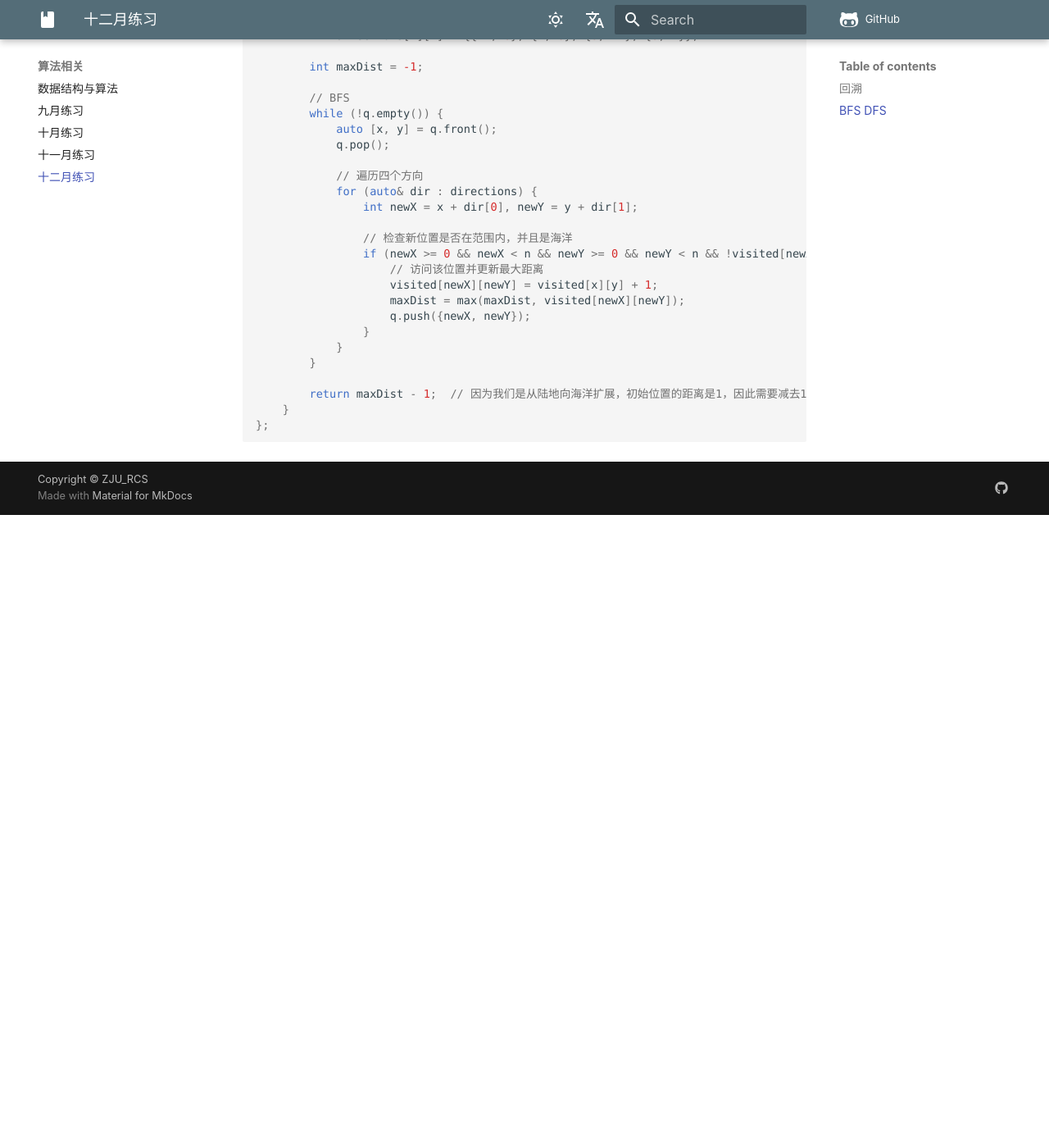
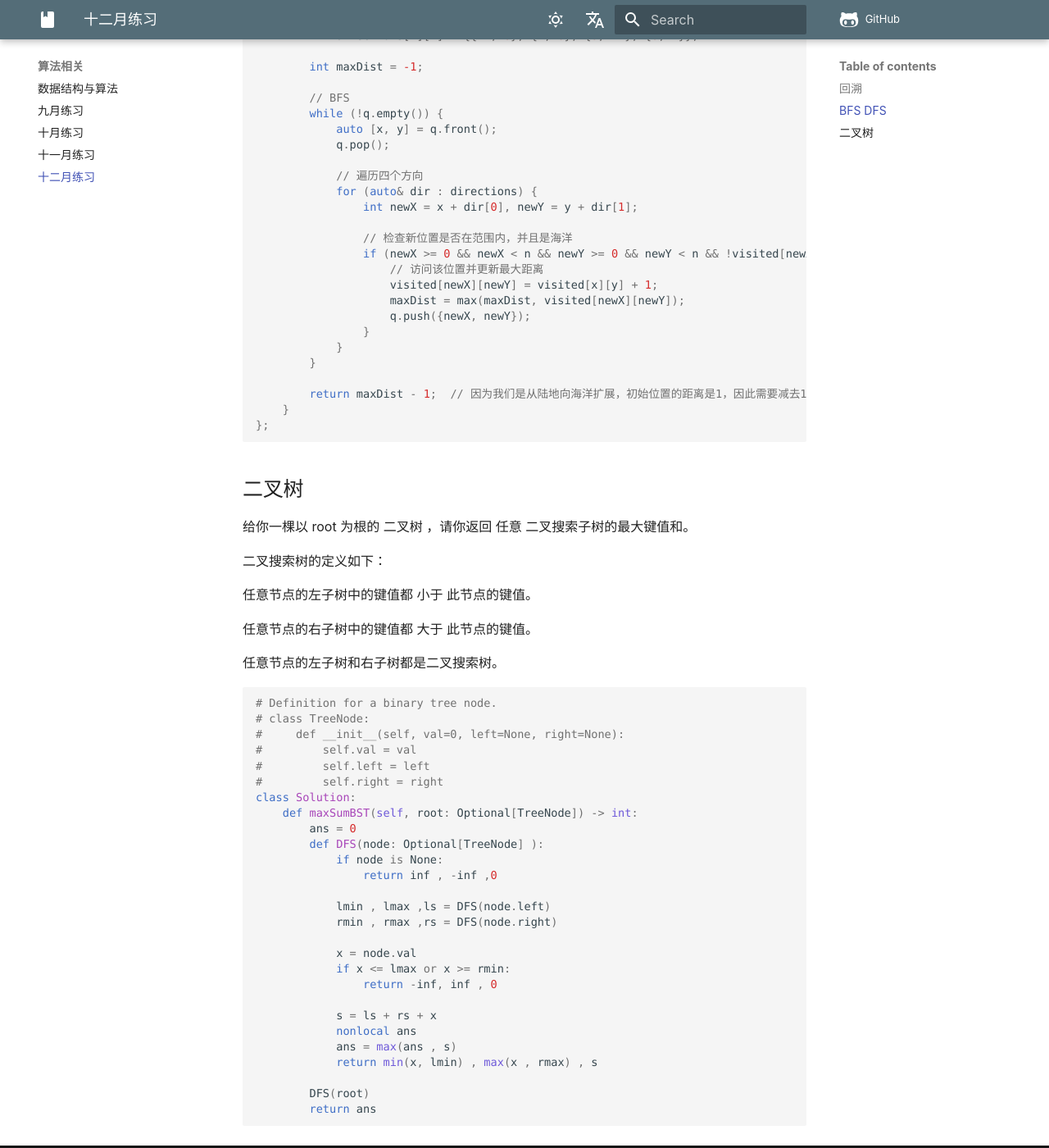
Before and after one commit to zjuer-dm/Notebook, an MkDocs documentation site: the page built from docs/computer/algorithm/Dec_practice.md, in a window 1280 px wide and 1400 px high, scrolled down 2687 px. Shown: the whole window at 82% size. Built offline with MkDocs 1.6.1 and Material for MkDocs 9.7.7, drawn with Linux system fonts in a browser that asks for light colours; nearby versions of some CDN libraries; some web fonts are replaced; comment, search, counter and statistics services are not loaded; before the commit the page ends 3315 px from its top, so only the background shows below that.

Commit message:
2024.12.6

````diff
--- a/docs/computer/algorithm/Dec_practice.md
+++ b/docs/computer/algorithm/Dec_practice.md
@@ -137,3 +137,45 @@ public:
     }
 };
 ```
+
+## 二叉树
+
+给你一棵以 root 为根的 二叉树 ，请你返回 任意 二叉搜索子树的最大键值和。
+
+二叉搜索树的定义如下：
+
+任意节点的左子树中的键值都 小于 此节点的键值。
+
+任意节点的右子树中的键值都 大于 此节点的键值。
+
+任意节点的左子树和右子树都是二叉搜索树。
+
+```py
+# Definition for a binary tree node.
+# class TreeNode:
+#     def __init__(self, val=0, left=None, right=None):
+#         self.val = val
+#         self.left = left
+#         self.right = right
+class Solution:
+    def maxSumBST(self, root: Optional[TreeNode]) -> int:
+        ans = 0
+        def DFS(node: Optional[TreeNode] ):
+            if node is None:
+                return inf , -inf ,0
+
+            lmin , lmax ,ls = DFS(node.left)
+            rmin , rmax ,rs = DFS(node.right)
+
+            x = node.val
+            if x <= lmax or x >= rmin:
+                return -inf, inf , 0
+
+            s = ls + rs + x
+            nonlocal ans
+            ans = max(ans , s)
+            return min(x, lmin) , max(x , rmax) , s
+
+        DFS(root)
+        return ans
+```
````
